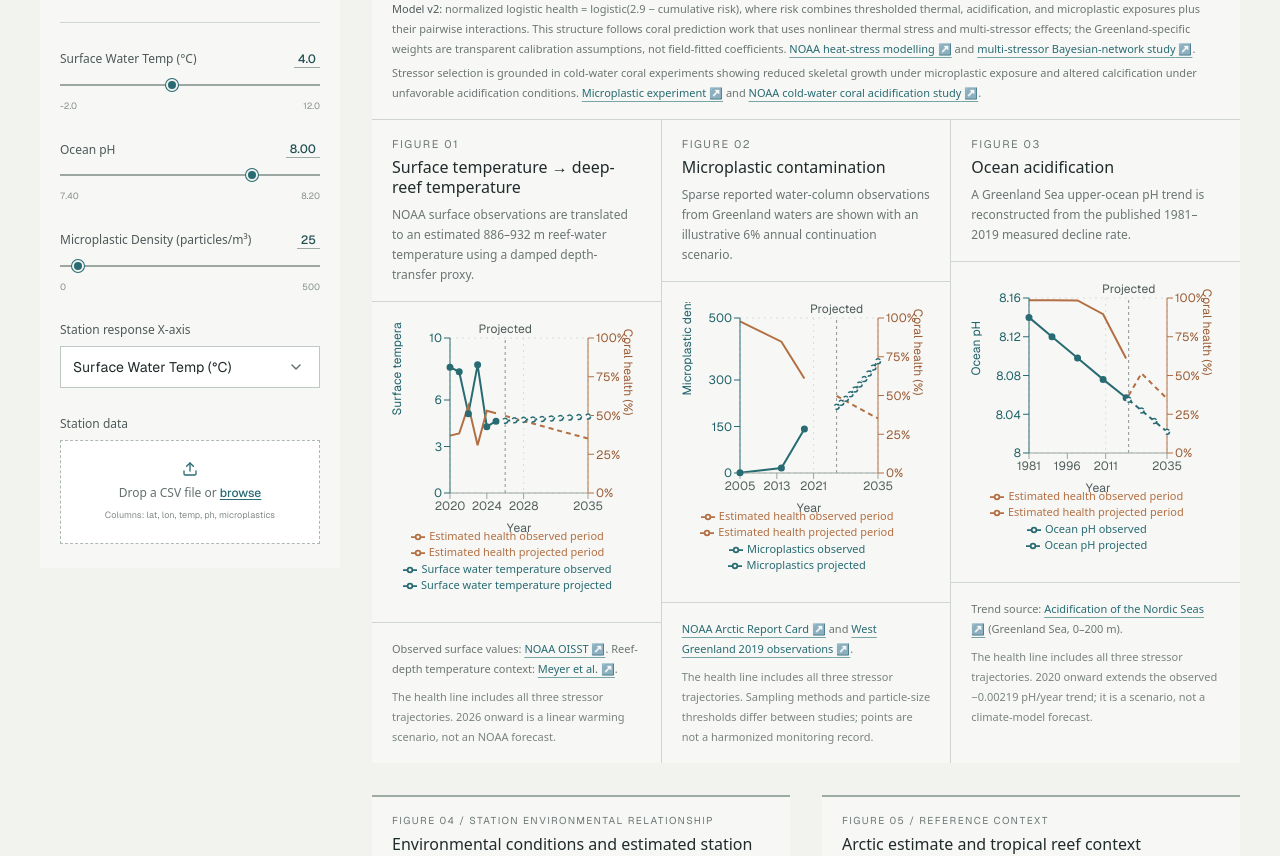
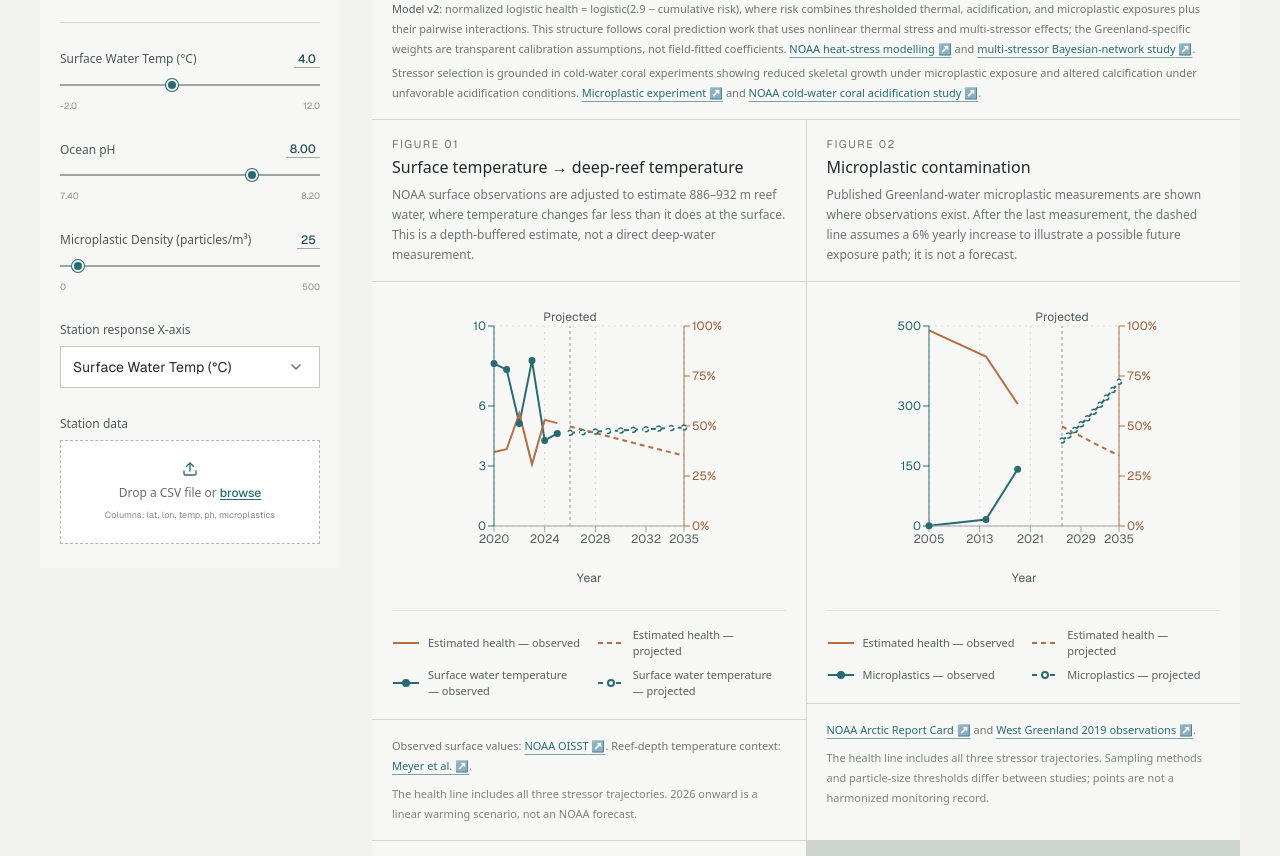
Before and after one commit to jesswallace14/arctic-reef-predictor, a Next.js app: page / in a window 1280 px wide. Shown: the part 580-1436 px from the top of the page. Built offline with nearby package versions, Linux system fonts and the light colour scheme.

Commit message:
Improve timeline chart readability

```diff
--- a/components/ChartsSection.tsx
+++ b/components/ChartsSection.tsx
@@ -110,11 +110,11 @@ export default function ChartsSection({
           </p>
         </div>
 
-        <div className="grid gap-px bg-[#cfd5d1] xl:grid-cols-3">
+        <div className="grid gap-px bg-[#cfd5d1] xl:grid-cols-2 min-[1900px]:grid-cols-3">
           <TimeSeriesCard
             number="01"
             title="Surface temperature → deep-reef temperature"
-            description="NOAA surface observations are translated to an estimated 886–932 m reef-water temperature using a damped depth-transfer proxy."
+            description="NOAA surface observations are adjusted to estimate 886–932 m reef water, where temperature changes far less than it does at the surface. This is a depth-buffered estimate, not a direct deep-water measurement."
             data={temperatureTimeline}
             driverName="Surface water temperature"
             driverUnit="°C"
@@ -132,7 +132,7 @@ export default function ChartsSection({
           <TimeSeriesCard
             number="02"
             title="Microplastic contamination"
-            description="Sparse reported water-column observations from Greenland waters are shown with an illustrative 6% annual continuation scenario."
+            description="Published Greenland-water microplastic measurements are shown where observations exist. After the last measurement, the dashed line assumes a 6% yearly increase to illustrate a possible future exposure path; it is not a forecast."
             data={microplasticTimeline}
             driverName="Microplastics"
             driverUnit="particles/m³"
@@ -375,9 +375,10 @@ function TimeSeriesCard({
         <h3 className="mt-1 text-base font-medium leading-5 text-[#202b2c]">{title}</h3>
         <p className="mt-2 text-xs leading-5 text-[#6b7574]">{description}</p>
       </figcaption>
-      <div className="h-80 w-full px-3 py-5 sm:px-5">
-        <ResponsiveContainer width="100%" height="100%">
-          <ComposedChart data={data} margin={{ top: 16, right: 8, bottom: 8, left: 0 }}>
+      <div className="px-3 py-5 sm:px-5">
+        <div className="h-72 w-full">
+          <ResponsiveContainer width="100%" height="100%">
+            <ComposedChart data={data} margin={{ top: 24, right: 20, bottom: 10, left: 20 }}>
             <CartesianGrid stroke="#d9ddda" strokeDasharray="2 4" />
             <XAxis
               dataKey="year"
@@ -386,11 +387,11 @@ function TimeSeriesCard({
               tick={{ fill: "#53605e", fontSize: 12 }}
               stroke="#9aa5a1"
               tickFormatter={(year) => String(year)}
-              height={35}
+              height={54}
               label={{
                 value: "Year",
                 position: "insideBottom",
-                offset: -4,
+                offset: -2,
                 fill: "#4d5959",
                 fontSize: 12,
               }}
@@ -400,14 +401,8 @@ function TimeSeriesCard({
               domain={driverDomain}
               stroke="#286b73"
               tick={{ fill: "#1f626a", fontSize: 12 }}
-              width={58}
-              label={{
-                value: driverAxisLabel,
-                angle: -90,
-                position: "insideLeft",
-                fill: "#1f626a",
-                fontSize: 12,
-              }}
+              width={82}
+              label={<VerticalAxisLabel value={driverAxisLabel} side="left" color="#1f626a" />}
             />
             <YAxis
               yAxisId="health"
@@ -416,14 +411,8 @@ function TimeSeriesCard({
               stroke="#b36f43"
               tick={{ fill: "#9b5c36", fontSize: 12 }}
               tickFormatter={(value) => `${value}%`}
-              width={45}
-              label={{
-                value: "Coral health (%)",
-                angle: 90,
-                position: "insideRight",
-                fill: "#9b5c36",
-                fontSize: 12,
-              }}
+              width={82}
+              label={<VerticalAxisLabel value="Coral health (%)" side="right" color="#9b5c36" />}
             />
             <ReferenceLine
               x={projectionStart}
@@ -445,7 +434,6 @@ function TimeSeriesCard({
                 return [`${number.toFixed(driverUnit === "pH" ? 3 : 1)} ${driverUnit}`, String(name)];
               }}
             />
-            <Legend wrapperStyle={{ fontSize: 11, color: "#53605e" }} />
             <Line
               yAxisId="driver"
               dataKey="observedDriver"
@@ -488,14 +476,101 @@ function TimeSeriesCard({
               connectNulls={false}
               isAnimationActive={false}
             />
-          </ComposedChart>
-        </ResponsiveContainer>
+            </ComposedChart>
+          </ResponsiveContainer>
+        </div>
+        <TimelineLegend driverName={driverName} />
       </div>
       <div className="border-t border-[#cfd5d1] px-5 py-4 text-[11px] leading-5 text-[#6b7574]">
         <p>{source}</p>
         <p className="mt-2 text-[#7a8381]">{note}</p>
       </div>
     </figure>
+  );
+}
+
+function VerticalAxisLabel({
+  viewBox,
+  value,
+  side,
+  color,
+}: {
+  viewBox?: { x: number; y: number; width: number; height: number };
+  value: string;
+  side: "left" | "right";
+  color: string;
+}) {
+  if (!viewBox) return null;
+
+  const x = side === "left" ? viewBox.x - 44 : viewBox.x + viewBox.width + 44;
+  const y = viewBox.y + viewBox.height / 2;
+
+  return (
+    <text
+      fill={color}
+      fontSize="12"
+      textAnchor="middle"
+      transform={`rotate(${side === "left" ? -90 : 90} ${x} ${y})`}
+      x={x}
+      y={y}
+    >
+      {value}
+    </text>
+  );
+}
+
+function TimelineLegend({ driverName }: { driverName: string }) {
+  return (
+    <div
+      className="mt-5 grid gap-x-4 gap-y-2 border-t border-[#e0e4e1] pt-4 text-[11px] leading-4 text-[#53605e] sm:grid-cols-2"
+      aria-label="Chart legend"
+    >
+      <LegendItem color="#b36f43" label="Estimated health — observed" />
+      <LegendItem color="#b36f43" dashed label="Estimated health — projected" />
+      <LegendItem color="#286b73" dot label={`${driverName} — observed`} />
+      <LegendItem color="#286b73" dashed dot hollowDot label={`${driverName} — projected`} />
+    </div>
+  );
+}
+
+function LegendItem({
+  color,
+  label,
+  dashed = false,
+  dot = false,
+  hollowDot = false,
+}: {
+  color: string;
+  label: string;
+  dashed?: boolean;
+  dot?: boolean;
+  hollowDot?: boolean;
+}) {
+  return (
+    <div className="flex min-w-0 items-center gap-2">
+      <svg aria-hidden="true" className="shrink-0" height="14" viewBox="0 0 28 14" width="28">
+        <line
+          stroke={color}
+          strokeDasharray={dashed ? "5 4" : undefined}
+          strokeWidth="2"
+          x1="1"
+          x2="27"
+          y1="7"
+          y2="7"
+        />
+        {dot && (
+          <circle
+            cx="14"
+            cy="7"
+            fill={hollowDot ? "#f7f8f5" : color}
+            r="3"
+            stroke={color}
+            strokeWidth="2"
+          />
+        )}
+      </svg>
+      <span>{label}</span>
+    </div>
   );
 }
 
```
